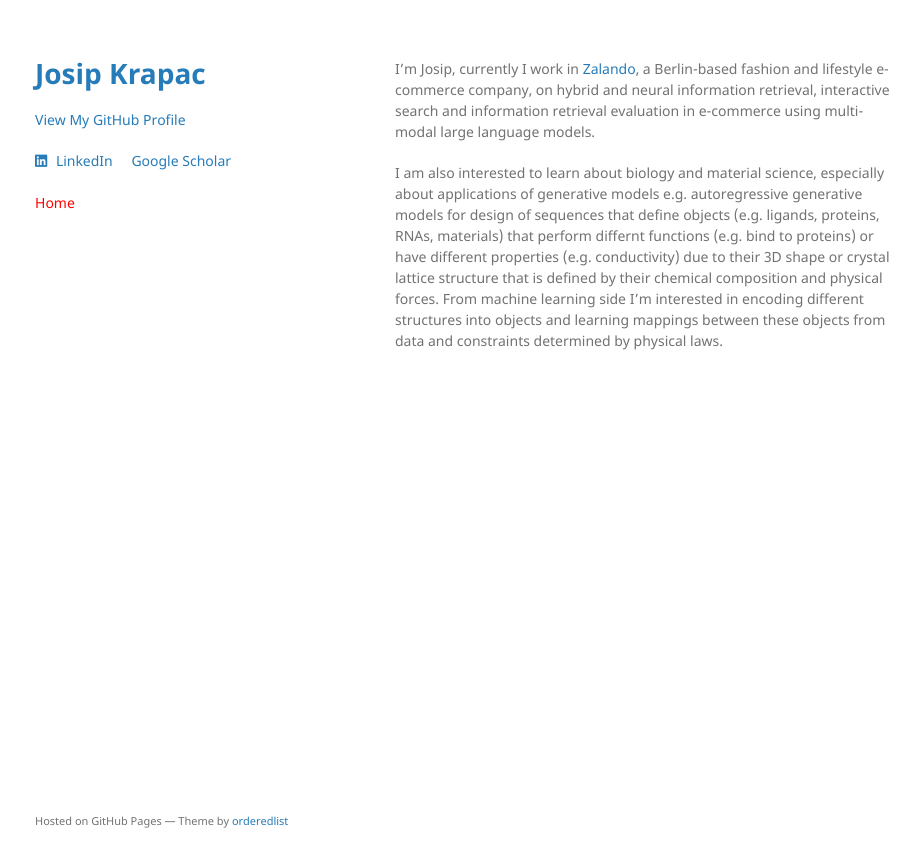
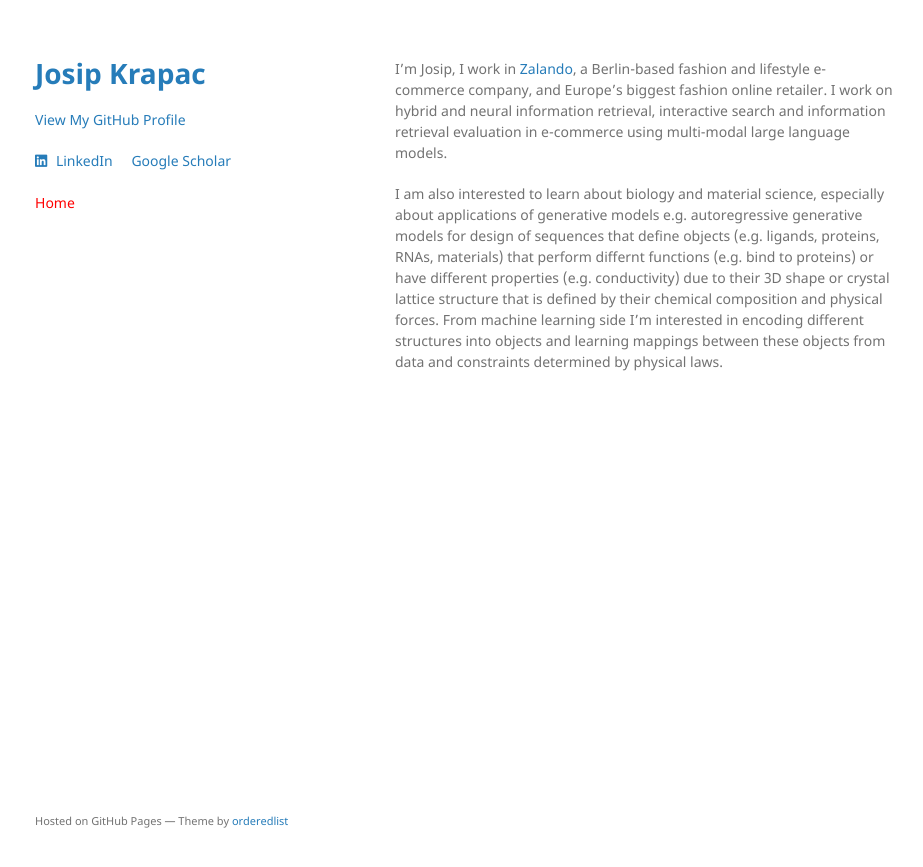
Before and after one commit to josipkrapac/josipkrapac.github.io, a Jekyll site: the page built from index.md, in a window 1280 px wide. Shown: the top 867 px of the page, without its empty margins (175-1098 px from the left). Built offline with Jekyll 4.4.1, drawn with Linux system fonts in a browser that asks for light colours; a style sheet for code colours, icons or effects is not loaded; the repository's description, which GitHub fills in, is left out.

Commit message:
Update index.md

```diff
--- a/index.md
+++ b/index.md
@@ -2,6 +2,6 @@
 layout: default
 ---
 
-I'm Josip, currently I work in [Zalando](http://zalando.com), a Berlin-based fashion and lifestyle e-commerce company, on hybrid and neural information retrieval, interactive search and information retrieval evaluation in e-commerce using multi-modal large language models.
+I'm Josip, I work in [Zalando](http://zalando.com), a Berlin-based fashion and lifestyle e-commerce company, and Europe's biggest fashion online retailer. I work on hybrid and neural information retrieval, interactive search and information retrieval evaluation in e-commerce using multi-modal large language models.
 
 I am also interested to learn about biology and material science, especially about applications of generative models e.g. autoregressive generative models for design of sequences that define objects (e.g. ligands, proteins, RNAs, materials) that perform differnt functions (e.g. bind to proteins) or have different properties (e.g. conductivity) due to their 3D shape or crystal lattice structure that is defined by their chemical composition and physical forces. From machine learning side I'm interested in encoding different structures into objects and learning mappings between these objects from data and constraints determined by physical laws.
```
